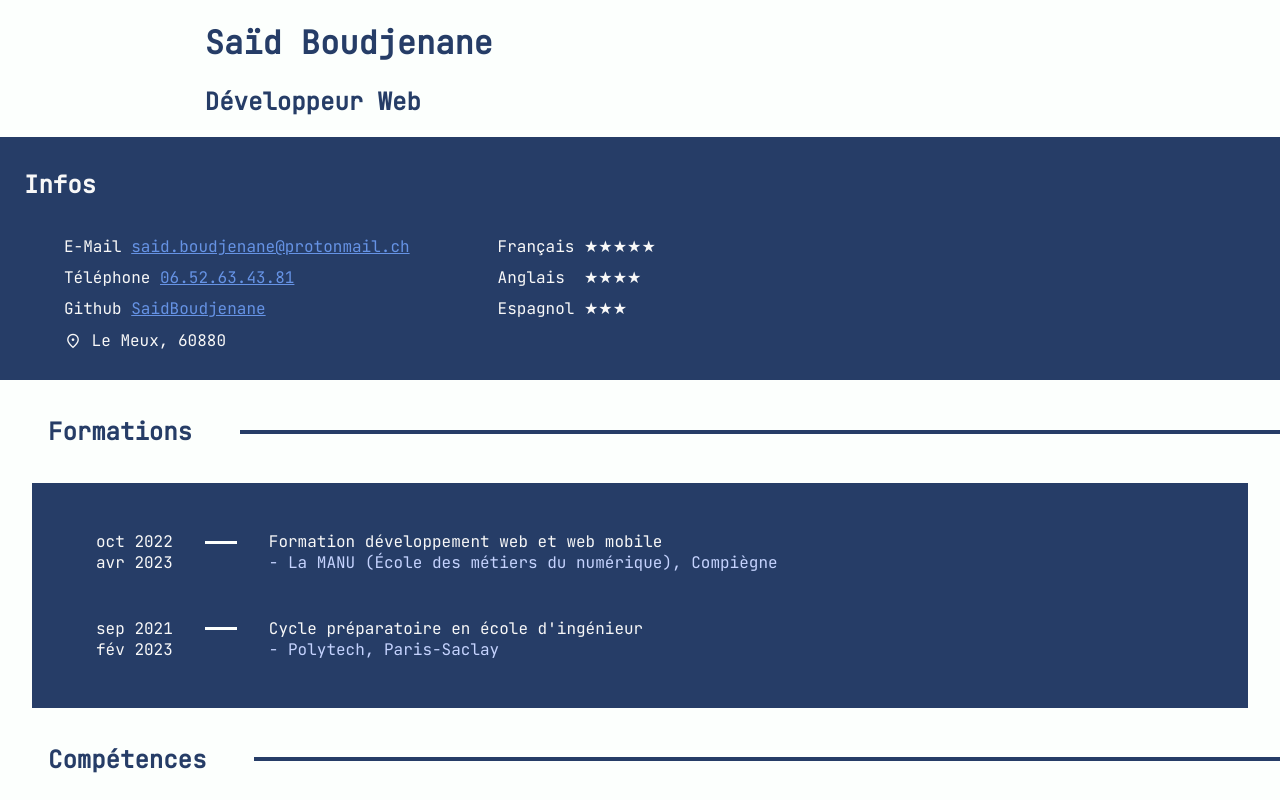
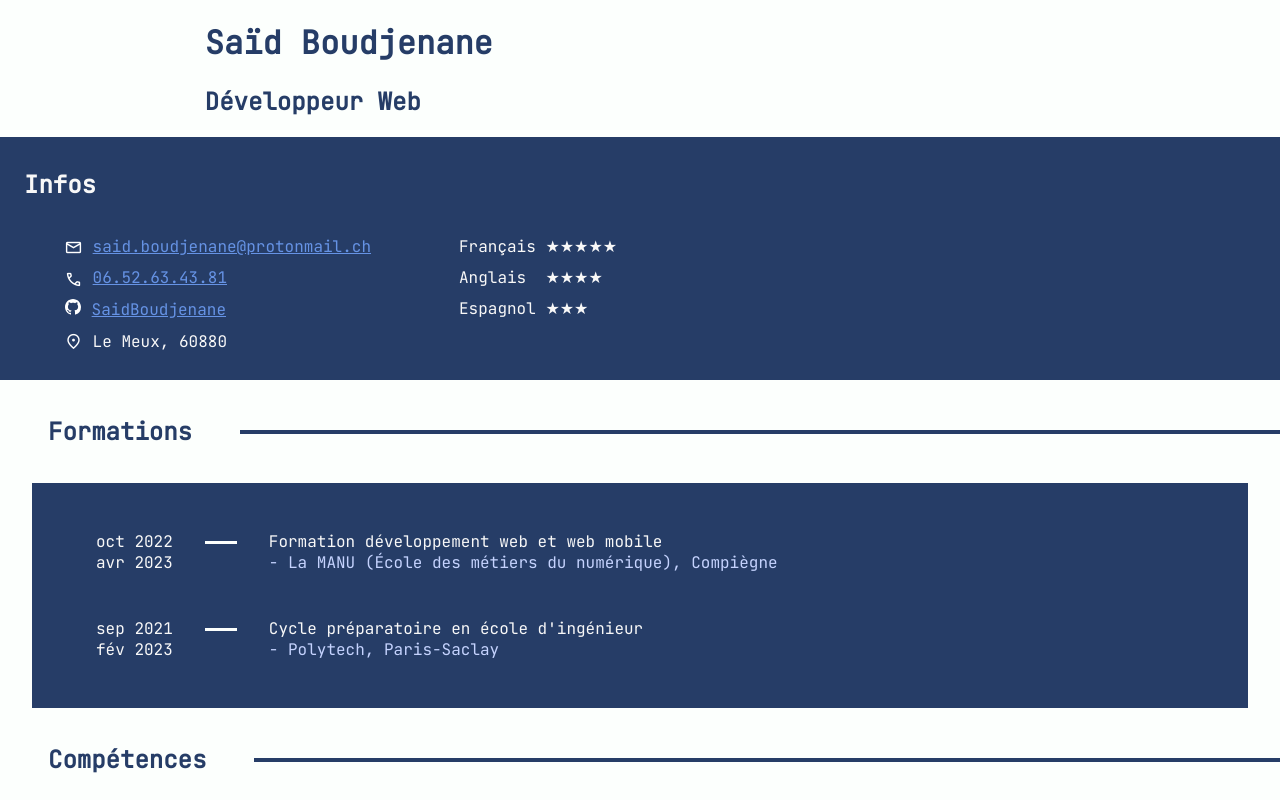
Before and after one commit to SaidBoudjenane/saidboudjenane.github.io, a plain HTML site: page index.html in a window 1280 px wide. Shown: the top 800 px of the page. Drawn offline with nearby package versions, Linux system fonts and the light colour scheme.

Commit message:
Icones au lieu du texte dans les infos

```diff
--- a/assets/css/style.css
+++ b/assets/css/style.css
@@ -45,9 +45,17 @@ ul {
     list-style: none;
 }
 
+svg {
+    fill: white;
+    height: 1rem;
+    vertical-align: top;
+    width: 18px;
+}
+
 .material-symbols-outlined {
-    font-size: 18px;
+    font-size: 19px;
     vertical-align:middle;
+    color: white;
 }
 
 #location {
--- a/index.html
+++ b/index.html
@@ -24,15 +24,20 @@
         <div id="infos-uls">
             <ul class="infos-list">
                 <li>
-                    <span class="color-white">E-Mail</label>
-                        <a href="mailto:said.boudjenane@protonmail.ch">said.boudjenane@protonmail.ch</a>
+                    <span class="material-symbols-outlined">mail</span>
+                    <a href="mailto:said.boudjenane@protonmail.ch">said.boudjenane@protonmail.ch</a>
                 </li>
                 <li>
-                    <span class="color-white">Téléphone</label>
-                        <a href="tel:+33652634381">06.52.63.43.81</a>
+                    <span class="material-symbols-outlined">call</span>
+                    <a href="tel:+33652634381">06.52.63.43.81</a>
                 </li>
                 <li>
-                    <span class="color-white">Github</span>
+                    <svg aria-hidden="true" class="octicon octicon-mark-github" height="24" version="1.1"
+                        viewBox="0 0 16 16" width="24">
+                        <path fill-rule="evenodd"
+                            d="M8 0C3.58 0 0 3.58 0 8c0 3.54 2.29 6.53 5.47 7.59.4.07.55-.17.55-.38 0-.19-.01-.82-.01-1.49-2.01.37-2.53-.49-2.69-.94-.09-.23-.48-.94-.82-1.13-.28-.15-.68-.52-.01-.53.63-.01 1.08.58 1.23.82.72 1.21 1.87.87 2.33.66.07-.52.28-.87.51-1.07-1.78-.2-3.64-.89-3.64-3.95 0-.87.31-1.59.82-2.15-.08-.2-.36-1.02.08-2.12 0 0 .67-.21 2.2.82.64-.18 1.32-.27 2-.27.68 0 1.36.09 2 .27 1.53-1.04 2.2-.82 2.2-.82.44 1.1.16 1.92.08 2.12.51.56.82 1.27.82 2.15 0 3.07-1.87 3.75-3.65 3.95.29.25.54.73.54 1.48 0 1.07-.01 1.93-.01 2.2 0 .21.15.46.55.38A8.013 8.013 0 0 0 16 8c0-4.42-3.58-8-8-8z">
+                        </path>
+                    </svg>
                     <a href="https://github.com/SaidBoudjenane">SaidBoudjenane</a>
                 </li>
                 <li>
```
